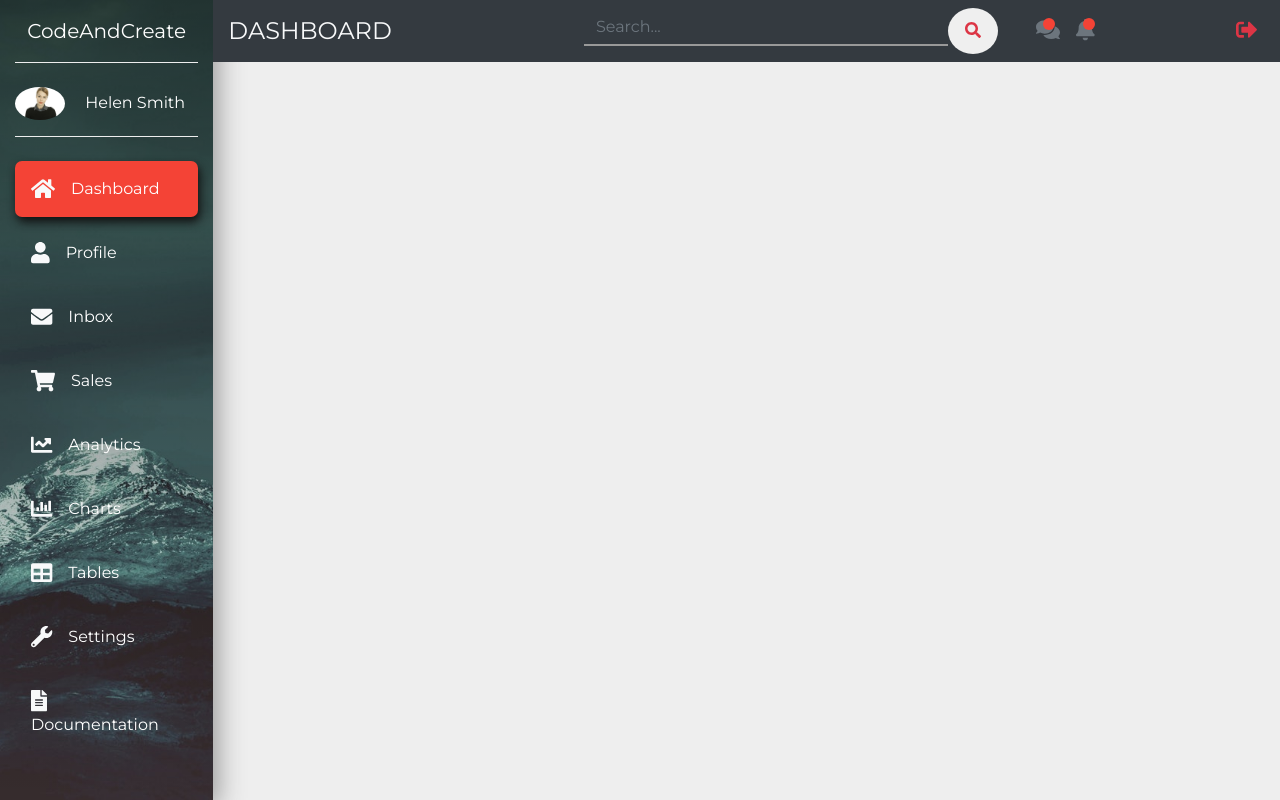
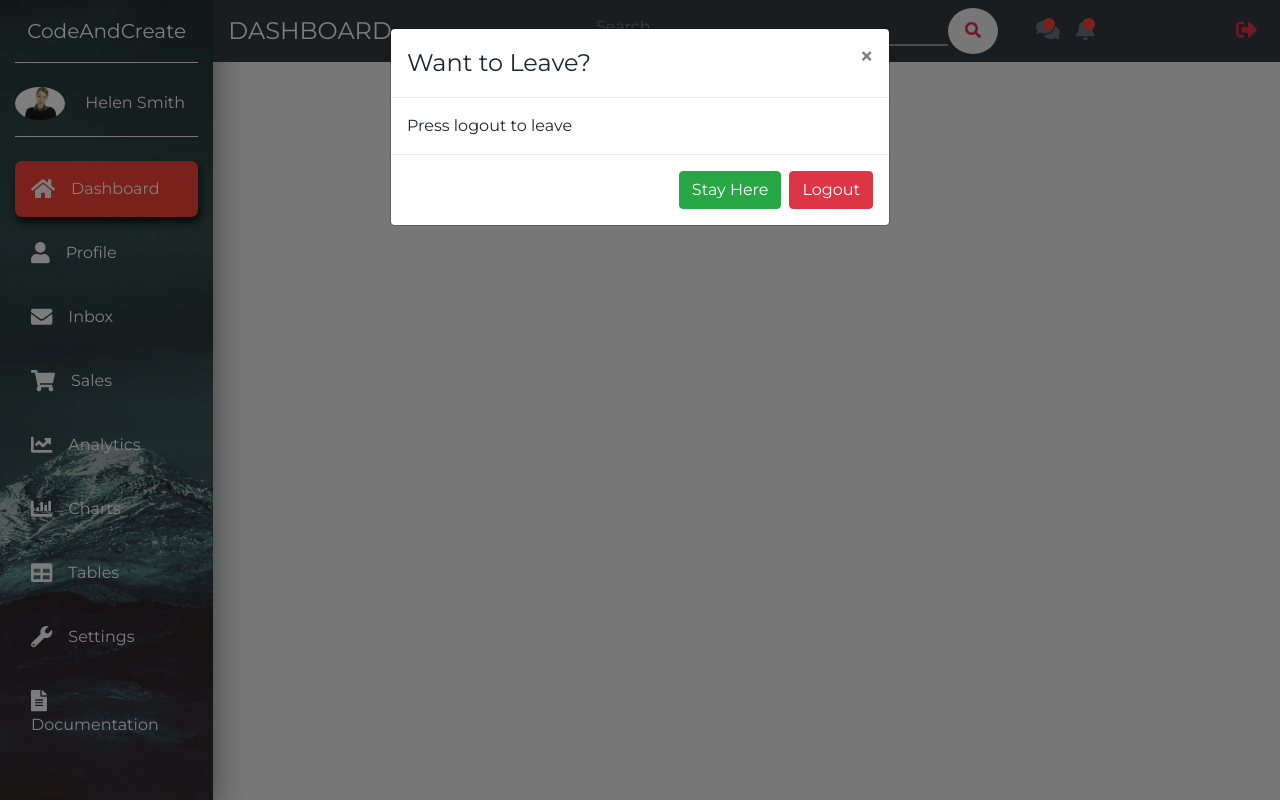
Before and after one commit to tiromodibedi/admin, a plain HTML site: page public/index.html in a window 1280 px wide. Both pictures are taken after a click on the link 1246 px from the left and 31 px from the top of the page. Drawn offline with nearby package versions, Linux system fonts and the light colour scheme.

Commit message:
Modal notes

```diff
--- a/public/index.html
+++ b/public/index.html
@@ -188,11 +188,14 @@
                       </a>
                     </li>
 
-
                     <!-- ml-auto: push the logout button to the left -->
                     <!-- ml-md-auto: push the logout to the left on large devices and to the right on small devices -->
                     <li class="nav-item ml-md-auto">
-                      <a href="#" class="nav-link">
+                      <!--
+                        data-toggle="modal": open a modal upon clicking this button
+                        data-target="#sign-out": match to the id of modal
+                       -->
+                      <a href="#" class="nav-link" data-toggle="modal" data-target="#sign-out" >
                         <i class="fa fa-sign-out-alt text-danger fa-lg"></i>
                       </a>
                     </li>
@@ -210,7 +213,31 @@
     </div>
     <!-- End Navbar -->
 
+    <!-- Modal -->
+    <!-- This modal will be open upon clicking the logout icon so we need to link them -->
+    <!-- fade: adds a fading effect on close -->
+    <div class="modal fade" id="sign-out">
+      <!-- open a modal dialog which has some deafult classes.. transition, postion e.t.c -->
+      <div class="modal-dialog">
+        <div class="modal-content">
+          <div class="modal-header">
+            <h4 class="modal-title">Want to Leave?</h4>
+            <!-- data-dismiss: to close the modal upon button click -->
+            <button type="button" class="close" data-dismiss="modal" >&times;</button>
+          </div>
+          <div class="modal-body">
+            Press logout to leave
+          </div>
+          <div class="modal-footer">
+            <!-- data-dismiss: to close the modal upon button click -->
+            <button type="button" data-dismiss="modal" class="btn btn-success">Stay Here</button>
+            <button type="button" data-dismiss="modal" class="btn btn-danger">Logout</button>
+          </div>
+        </div>
+      </div>
 
+    </div>
+    <!-- End Modal -->
 
     <script src="https://code.jquery.com/jquery-3.3.1.slim.min.js" integrity="sha384-q8i/X+965DzO0rT7abK41JStQIAqVgRVzpbzo5smXKp4YfRvH+8abtTE1Pi6jizo" crossorigin="anonymous"></script>
     <script src="https://cdnjs.cloudflare.com/ajax/libs/popper.js/1.14.3/umd/popper.min.js" integrity="sha384-ZMP7rVo3mIykV+2+9J3UJ46jBk0WLaUAdn689aCwoqbBJiSnjAK/l8WvCWPIPm49" crossorigin="anonymous"></script>
```
